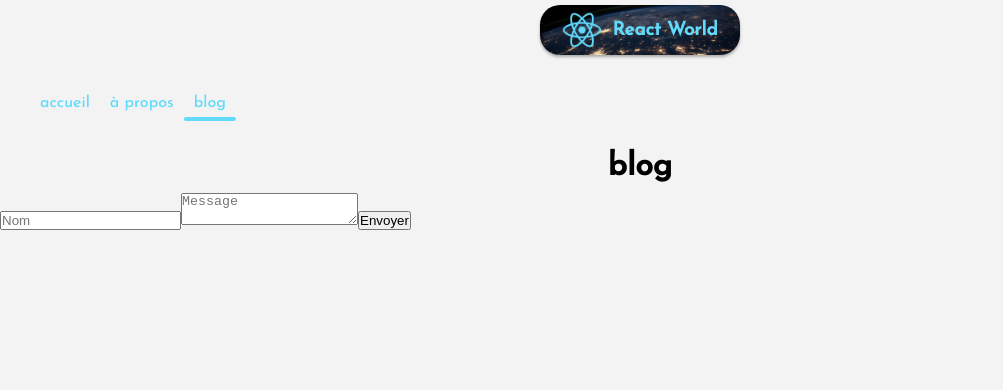
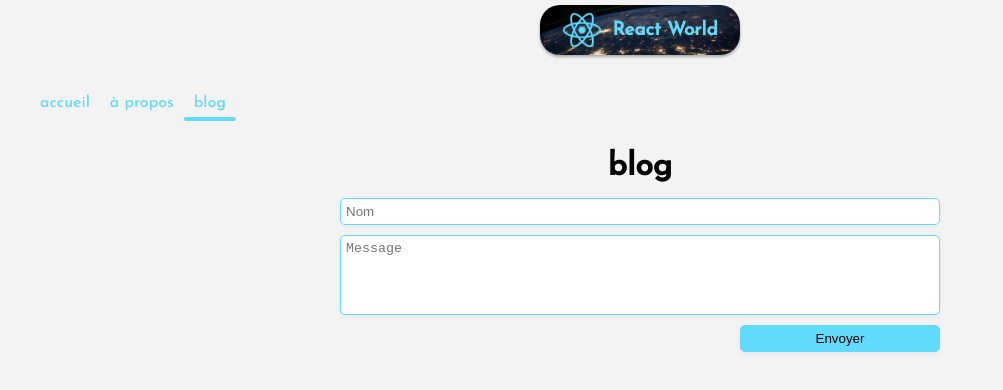
Before and after one commit to SubhamGT/Country-flag1.2, a React (Create React App) app: page /blog in a window 1280 px wide. Shown: the top 390 px of the page, without its empty margins (0-1003 px from the left). Built offline with nearby package versions, Linux system fonts and the light colour scheme.

Commit message:
ajout de condition pour le blog

```diff
--- a/src/pages/Blog.js
+++ b/src/pages/Blog.js
@@ -1,10 +1,18 @@
-import React from "react";
+import React, { useState } from "react";
 import Logo from "../components/Logo";
 import Navigation from "../components/Navigation";
 
 const Blog = () => {
+  const [content, setContent] = useState("");
+  const [error, setError] = useState(false);
   const handleSubmit = (e) => {
-    e.preventDefalt();
+    e.preventDefault();
+
+    if (content.length < 140) {
+      setError(true);
+    } else {
+      setError(false);
+    }
   };
 
   return (
@@ -13,11 +21,16 @@ const Blog = () => {
       <Navigation />
       <h1>blog</h1>
 
-      <from onSubmit={(e) => handleSubmit(e)}>
+      <form onSubmit={(e) => handleSubmit(e)}>
         <input type="text" placeholder="Nom" />
-        <textarea placeholder="Message"></textarea>
+        <textarea
+          style={{ border: error ? "1px solid red" : "1px solid #61dafb" }}
+          placeholder="Message"
+          onChangeCapture={(e) => setContent(e.target.value)}
+        ></textarea>
+        {error && <p>Veullez écrire un minimum de 140 caractères</p>}
         <input type="submit" value="Envoyer" />
-      </from>
+      </form>
       <ul></ul>
     </div>
   );
```
